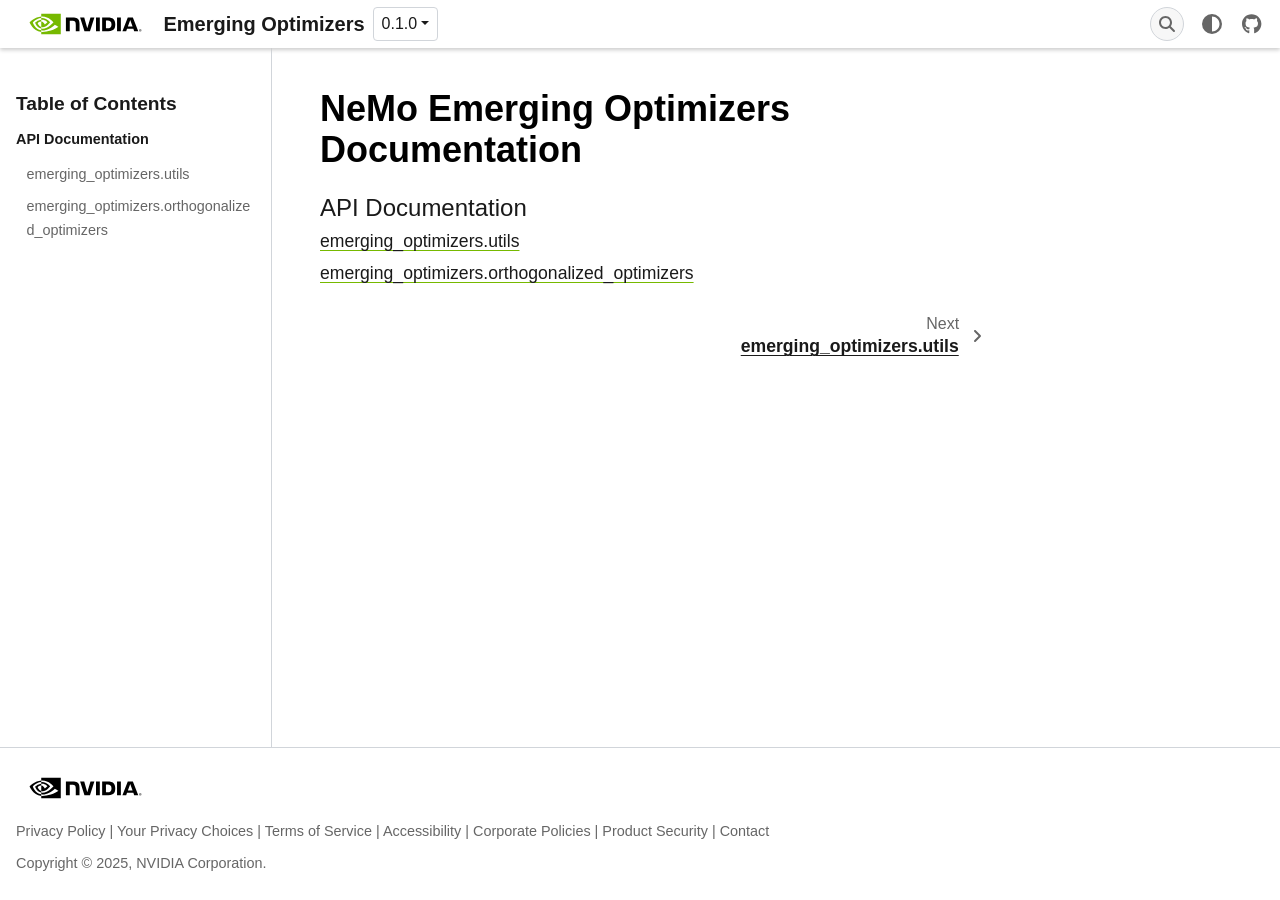
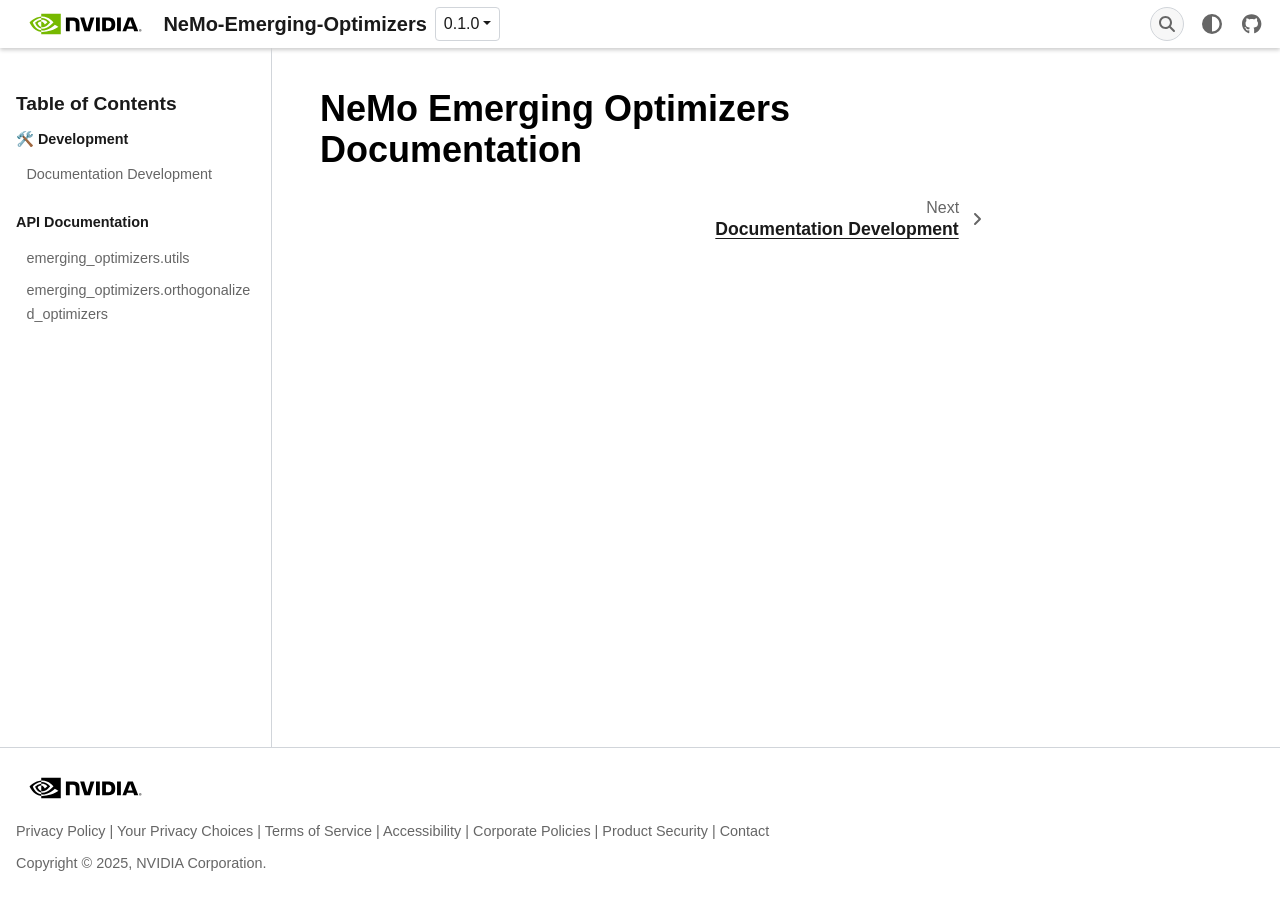
Before and after one commit to NVIDIA-NeMo/Emerging-Optimizers, a Sphinx documentation site: the page built from docs/index.md, in a window 1280 px wide. Built offline with Sphinx 7.4.7, drawn with Linux system fonts in a browser that asks for light colours; some web fonts are replaced; formulas are drawn with MathJax 3.

````diff
--- a/docs/conf.py
+++ b/docs/conf.py
@@ -27,7 +27,7 @@ sys.path.insert(0, os.path.abspath(".."))
 # -- Project information -----------------------------------------------------
 # https://www.sphinx-doc.org/en/master/usage/configuration.html#project-information
 
-project = "Emerging Optimizers"
+project = "NeMo-Emerging-Optimizers"
 copyright = "2025, NVIDIA Corporation"
 author = "NVIDIA Corporation"
 release = "0.1.0"
@@ -36,6 +36,7 @@ release = "0.1.0"
 # https://www.sphinx-doc.org/en/master/usage/configuration.html#general-configuration
 
 extensions = [
+    "myst_parser",  # For our markdown docs
     "sphinx.ext.viewcode",  # For adding a link to view source code in docs
     "sphinx.ext.doctest",  # Allows testing in docstrings
     "sphinx.ext.napoleon",  # For google style docstrings
@@ -61,7 +62,10 @@ autosectionlabel_prefix_document = True
 katex_prerender = False
 napoleon_use_ivar = True
 html_domain_indices = False
-source_suffix = ".rst"
+source_suffix = {
+    '.md': 'markdown',
+    '.rst': 'restructuredtext',
+}
 master_doc = "index"
 autodoc_docstring_signature = True
 intersphinx_mapping = {
--- /dev/null
+++ b/docs/index.md
@@ -0,0 +1,16 @@
+# NeMo Emerging Optimizers Documentation
+
+```{toctree}
+:caption: 🛠️ Development
+:hidden:
+
+documentation.md
+```
+
+```{toctree}
+:caption: API Documentation
+:hidden:
+
+utils.md
+orthogonalized-optimizers.md
+```
--- a/docs/index.rst
+++ /dev/null
@@ -1,9 +0,0 @@
-NeMo Emerging Optimizers Documentation
-===============================================
-
-.. toctree::
-   :maxdepth: 1
-   :caption: API Documentation
-
-   utils
-   orthogonalized-optimizers
````
Also changed, not shown: docs/orthogonalized-optimizers.md (renamed from docs/orthogonalized-optimizers.rst, +2 -0 lines), docs/utils.md (renamed from docs/utils.rst, +3 -0 lines).
